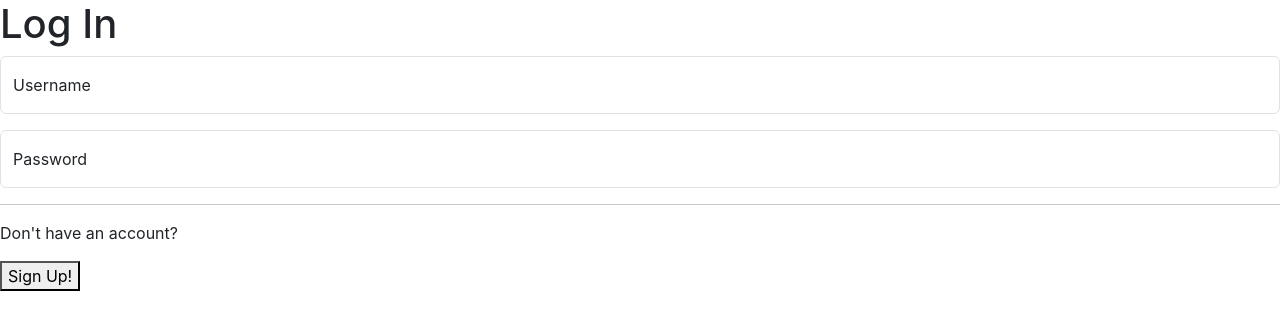
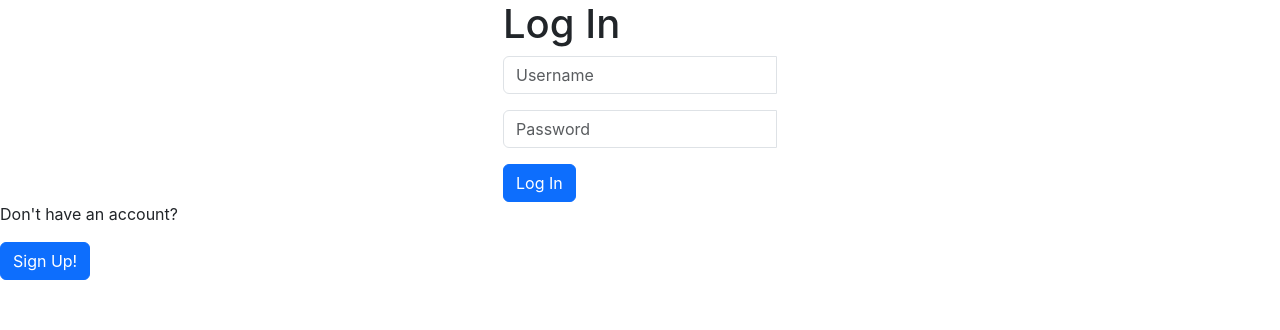
Before and after one commit to sawincp/LevelUp, a React (Create React App) app in the folder client/: page / in a window 1280 px wide. Shown: the top 330 px of the page. Built offline with nearby package versions, Linux system fonts and the light colour scheme; no server answers.

Commit message:
update Login, LoginForm and SignupForm comps"

```diff
--- a/client/src/components/Login.js
+++ b/client/src/components/Login.js
@@ -1,4 +1,5 @@
 import React,{ useState } from 'react'
+import Button from "react-bootstrap/Button"
 import LoginForm from './LoginForm'
 import SignupForm from './SignupForm'
 
@@ -9,27 +10,23 @@ function Login() {
     <div>
     {showLogin ? (
       <>
-      <h1>Log In</h1>
       <LoginForm  />
-      <hr></hr>
       <p>
         Don't have an account?
       </p>
-      <button onClick ={()=> setShowLogin(false)}>
+      <Button onClick ={()=> setShowLogin(false)}>
           Sign Up!
-        </button>
+        </Button>
       </>
     ) : (
       <>
-      <h1>Sign Up</h1>
       <SignupForm />
-      <hr></hr>
       <p>
         Already have an account?
       </p>
-      <button onClick={()=> setShowLogin(true)}>
+      <Button onClick={()=> setShowLogin(true)}>
           Log In!
-        </button>
+        </Button>
       </>
     )}
   </div>
--- a/client/src/components/LoginForm.js
+++ b/client/src/components/LoginForm.js
@@ -1,18 +1,53 @@
-import React from 'react'
-import FloatingLabel from 'react-bootstrap/FloatingLabel';
-import Form from 'react-bootstrap/Form';
+import React, { useState } from "react";
+import Container from "react-bootstrap/Container";
+import Form from "react-bootstrap/Form";
+import Row from "react-bootstrap/Row";
+import Col from "react-bootstrap/Col";
+import Button from "react-bootstrap/Button"
+import InputGroup from "react-bootstrap/InputGroup"
 
-function LoginForm() {
-  return (
-    <>
-    <FloatingLabel controlId='floatingInput'label = "Username"className='mb-3' >
-        <Form.Control type='email' placeholder='name@example.com' />
-    </FloatingLabel>
-    <FloatingLabel controlId='floatingPassword' label='Password' >
-        <Form.Control type='password' placeholder='Password' />
-    </FloatingLabel>
-    </>
-  )
+function LoginForm() {const [validated, setValidated]= useState(false)
+
+  const handleSubmit = (e)=>{
+      const form = e.currentTarget
+      if(form.checkValidity() === false){
+          e.preventDefault()
+          e.stopPropagation()
+      }
+      setValidated(true)
+  }
+
+
+return (
+  <>
+    <Container className="d-flex align-items-center justify-content-center">
+      <Form noValidate validated={validated} onSubmit={handleSubmit}>
+        <h1>Log In</h1>
+        <Row className="mb-3">
+          <Form.Group as={Col} md="12" controlId="validationCustomUsername">
+            <InputGroup>
+              <Form.Control type="text" placeholder="Username" required />
+              <Form.Control.Feedback type="invalid">
+                Please Enter Username.
+              </Form.Control.Feedback>
+            </InputGroup>
+          </Form.Group>
+        </Row>
+        <Row className="mb-3">
+          <Form.Group as={Col} md="12" controlId="validationCustomPassword">
+            <InputGroup>
+              <Form.Control type="password" placeholder="Password" required />
+              <Form.Control.Feedback type="invalid">
+                Please Enter Password.
+              </Form.Control.Feedback>
+            </InputGroup>
+          </Form.Group>
+        </Row>
+        <Button type="submit">Log In</Button>
+      </Form>
+    </Container>
+  </>
+);
 }
 
-export default LoginForm
+export default LoginForm;
--- a/client/src/components/SignupForm.js
+++ b/client/src/components/SignupForm.js
@@ -1,18 +1,54 @@
-import React from 'react'
-import FloatingLabel from 'react-bootstrap/FloatingLabel';
-import Form from 'react-bootstrap/Form';
+import React, { useState } from "react";
+import Container from "react-bootstrap/Container";
+import Form from "react-bootstrap/Form";
+import Row from "react-bootstrap/Row";
+import Col from "react-bootstrap/Col";
+import Button from "react-bootstrap/Button"
+import InputGroup from "react-bootstrap/InputGroup"
 
 function SignupForm() {
+    const [validated, setValidated]= useState(false)
+
+    const handleSubmit = (e)=>{
+        const form = e.currentTarget
+        if(form.checkValidity() === false){
+            e.preventDefault()
+            e.stopPropagation()
+        }
+        setValidated(true)
+    }
+
+
   return (
     <>
-    <FloatingLabel controlId='floatingInput'label = "Username"className='mb-3' >
-        <Form.Control type='email' placeholder='name@example.com' />
-    </FloatingLabel>
-    <FloatingLabel controlId='floatingPassword' label='Password' >
-        <Form.Control type='password' placeholder='Password' />
-    </FloatingLabel>
+      <Container className="d-flex align-items-center justify-content-center">
+        <Form noValidate validated={validated} onSubmit={handleSubmit}>
+          <h1>Sign Up</h1>
+          <Row className="mb-3">
+            <Form.Group as={Col} md="12" controlId="validationCustomUsername">
+              <InputGroup>
+                <Form.Control type="text" placeholder="Username" required />
+                <Form.Control.Feedback type="invalid">
+                  Please Enter A Username.
+                </Form.Control.Feedback>
+              </InputGroup>
+            </Form.Group>
+          </Row>
+          <Row className="mb-3">
+            <Form.Group as={Col} md="12" controlId="validationCustomPassword">
+              <InputGroup>
+                <Form.Control type="password" placeholder="Password" required />
+                <Form.Control.Feedback type="invalid">
+                  Please Enter A Password.
+                </Form.Control.Feedback>
+              </InputGroup>
+            </Form.Group>
+          </Row>
+          <Button type="submit">Sign Up</Button>
+        </Form>
+      </Container>
     </>
-  )
+  );
 }
 
 export default SignupForm
```
Also changed, not shown: 1 other file (tests, documents, lock files or other folders).
